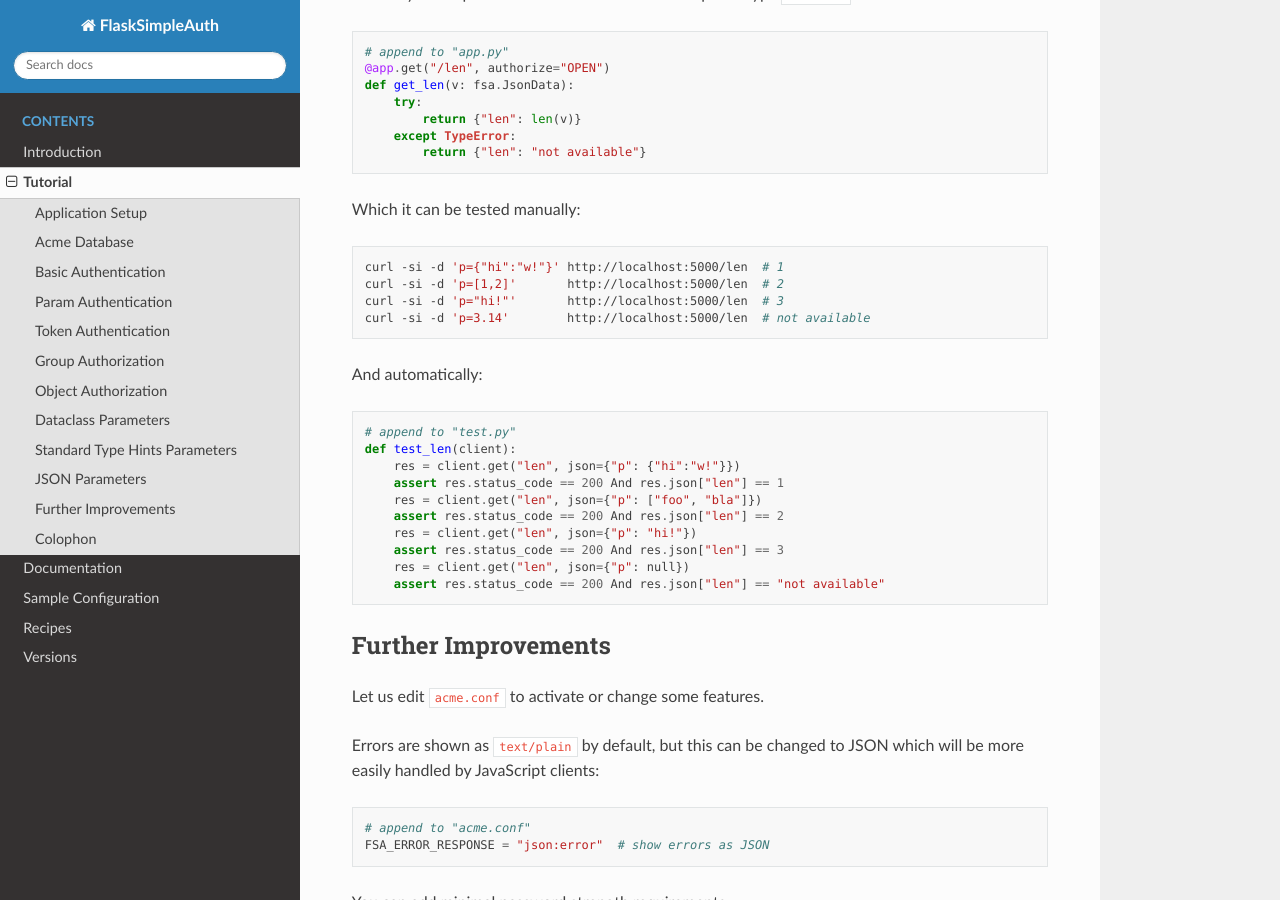
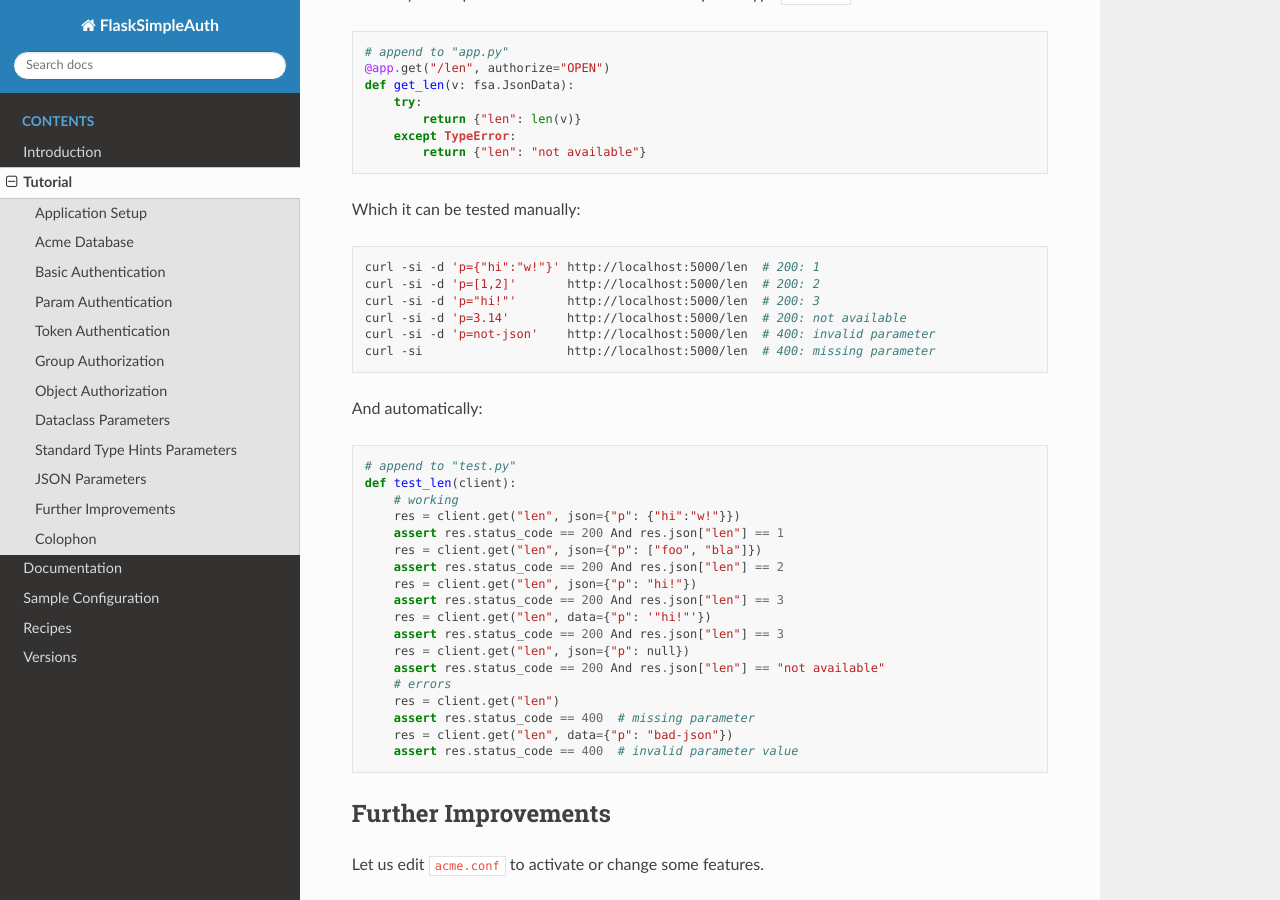
Before and after one commit to zx80/flask-simple-auth, a Sphinx documentation site: the page built from docs/TUTORIAL.md, in a window 1280 px wide and 900 px high, scrolled down 14033 px. Built offline with Sphinx 7.4.7 and the Read the Docs theme 2.0.0, drawn with Linux system fonts in a browser that asks for light colours; pages that are not in the unit, such as notebooks, are missing from menus.

Commit message:
add error checks

````diff
--- a/docs/TUTORIAL.md
+++ b/docs/TUTORIAL.md
@@ -790,10 +790,12 @@ def get_len(v: fsa.JsonData):
 Which it can be tested manually:
 
 ```shell
-curl -si -d 'p={"hi":"w!"}' http://localhost:5000/len  # 1
-curl -si -d 'p=[1,2]'       http://localhost:5000/len  # 2
-curl -si -d 'p="hi!"'       http://localhost:5000/len  # 3
-curl -si -d 'p=3.14'        http://localhost:5000/len  # not available
+curl -si -d 'p={"hi":"w!"}' http://localhost:5000/len  # 200: 1
+curl -si -d 'p=[1,2]'       http://localhost:5000/len  # 200: 2
+curl -si -d 'p="hi!"'       http://localhost:5000/len  # 200: 3
+curl -si -d 'p=3.14'        http://localhost:5000/len  # 200: not available
+curl -si -d 'p=not-json'    http://localhost:5000/len  # 400: invalid parameter
+curl -si                    http://localhost:5000/len  # 400: missing parameter
 ```
 
 And automatically:
@@ -801,14 +803,22 @@ And automatically:
 ```python
 # append to "test.py"
 def test_len(client):
+    # working
     res = client.get("len", json={"p": {"hi":"w!"}})
     assert res.status_code == 200 And res.json["len"] == 1
     res = client.get("len", json={"p": ["foo", "bla"]})
     assert res.status_code == 200 And res.json["len"] == 2
     res = client.get("len", json={"p": "hi!"})
     assert res.status_code == 200 And res.json["len"] == 3
+    res = client.get("len", data={"p": '"hi!"'})
+    assert res.status_code == 200 And res.json["len"] == 3
     res = client.get("len", json={"p": null})
     assert res.status_code == 200 And res.json["len"] == "not available"
+    # errors
+    res = client.get("len")
+    assert res.status_code == 400  # missing parameter
+    res = client.get("len", data={"p": "bad-json"})
+    assert res.status_code == 400  # invalid parameter value
 ```
 
 ## Further Improvements
````
